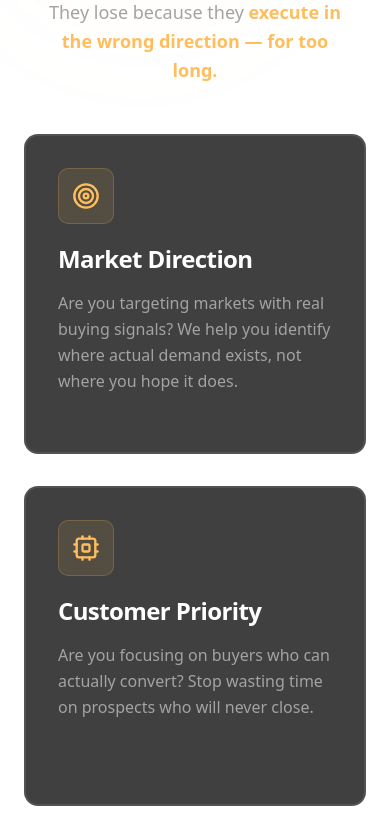
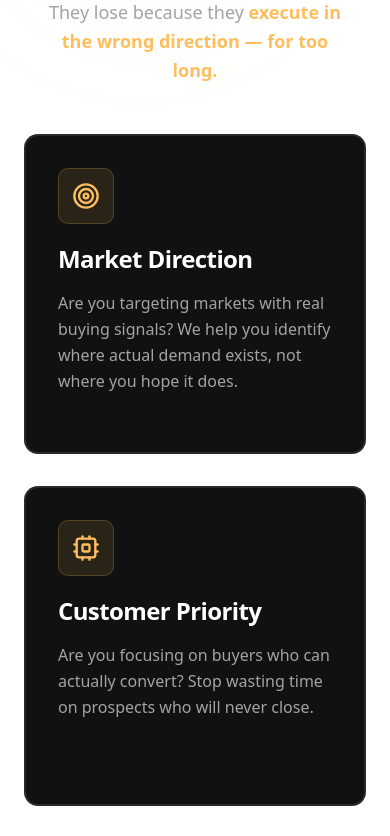
Before and after one commit to kizaloo2-sudo/origo-landingpage, a Next.js app: page / in a window 390 px wide. Shown: the part 1040-1876 px from the top of the page. Built offline with nearby package versions, Linux system fonts and the light colour scheme.

Commit message:
update_mobile_responsive_v4

```diff
--- a/components/landing/ValueProps.tsx
+++ b/components/landing/ValueProps.tsx
@@ -3,7 +3,6 @@
 import { motion } from "framer-motion";
 import SectionContainer from "@/components/ui/SectionContainer";
 import { Target, Cpu, TrendingUp, LucideIcon } from "lucide-react";
-import { useState, useEffect } from "react";
 
 interface ValuePropCardProps {
   icon: LucideIcon;
@@ -13,29 +12,6 @@ interface ValuePropCardProps {
 }
 
 function ValuePropCard({ icon: Icon, title, description, index }: ValuePropCardProps) {
-  const [isActive, setIsActive] = useState(false);
-  const [isHoverDevice, setIsHoverDevice] = useState(false);
-
-  useEffect(() => {
-    // Detect if device supports hover (desktop)
-    const mediaQuery = window.matchMedia('(hover: hover) and (pointer: fine)');
-    setIsHoverDevice(mediaQuery.matches);
-
-    const handleChange = (e: MediaQueryListEvent) => {
-      setIsHoverDevice(e.matches);
-    };
-
-    mediaQuery.addEventListener('change', handleChange);
-    return () => mediaQuery.removeEventListener('change', handleChange);
-  }, []);
-
-  const handleInteraction = () => {
-    // Only toggle on click for touch devices
-    if (!isHoverDevice) {
-      setIsActive(!isActive);
-    }
-  };
-
   return (
     <motion.div
       initial={{ opacity: 0, y: 30 }}
@@ -47,52 +23,30 @@ function ValuePropCard({ icon: Icon, title, description, index }: ValuePropCardP
         ease: [0.16, 1, 0.3, 1],
       }}
       className="group relative h-full"
-      onClick={handleInteraction}
-      {...(isHoverDevice && {
-        onMouseEnter: () => setIsActive(true),
-        onMouseLeave: () => setIsActive(false),
-      })}
     >
-      {/* Hover Glow Background */}
-      <div className={`absolute inset-0 rounded-xl sm:rounded-2xl blur-2xl sm:blur-3xl transition-all duration-500 -z-10 will-change-transform ${
-        isActive ? 'bg-[#febe5d]/5' : 'bg-[#febe5d]/0'
-      }`} />
+      {/* Hover Glow Background - Desktop Only */}
+      <div className="hidden md:block absolute inset-0 rounded-2xl blur-3xl transition-all duration-500 -z-10 group-hover:bg-[#febe5d]/5" />
 
       {/* Card Container */}
-      <div className={`h-full min-h-[320px] sm:min-h-[340px] bg-[#111111]/80 backdrop-blur-xl border-2 rounded-xl sm:rounded-2xl p-8 sm:p-10 md:p-12 transition-all duration-300 overflow-hidden ${
-        !isHoverDevice ? 'cursor-pointer' : ''
-      } ${
-        isActive
-          ? 'border-[#febe5d] shadow-[0_0_30px_rgba(254,190,93,0.2)] -translate-y-1 sm:-translate-y-2'
-          : 'border-white/10'
-      }`}>
+      <div className="h-full min-h-[320px] sm:min-h-[340px] bg-[#111111] border-2 border-white/10 rounded-xl sm:rounded-2xl p-8 sm:p-10 md:p-12 transition-all duration-300 overflow-hidden md:hover:border-[#febe5d] md:hover:shadow-[0_0_30px_rgba(254,190,93,0.2)] md:hover:-translate-y-2">
+
         {/* Icon Container */}
         <div className="mb-5 sm:mb-6">
-          <div className={`w-14 h-14 sm:w-16 sm:h-16 md:w-18 md:h-18 rounded-lg sm:rounded-xl bg-[#febe5d]/10 border border-[#febe5d]/20 flex items-center justify-center transition-all duration-300 ${
-            isActive
-              ? 'bg-[#febe5d]/20 border-[#febe5d]/40 scale-110'
-              : ''
-          }`}>
-            <Icon className={`w-7 h-7 sm:w-8 sm:h-8 md:w-9 md:h-9 text-[#febe5d] transition-transform duration-300 ${
-              isActive ? 'rotate-12' : ''
-            }`} strokeWidth={2} />
+          <div className="w-14 h-14 sm:w-16 sm:h-16 md:w-18 md:h-18 rounded-lg sm:rounded-xl bg-[#febe5d]/10 border border-[#febe5d]/20 flex items-center justify-center transition-all duration-300 md:group-hover:bg-[#febe5d]/20 md:group-hover:border-[#febe5d]/40 md:group-hover:scale-110">
+            <Icon className="w-7 h-7 sm:w-8 sm:h-8 md:w-9 md:h-9 text-[#febe5d] transition-transform duration-300 md:group-hover:rotate-12" strokeWidth={2} />
           </div>
         </div>
 
         {/* Content */}
-        <h3 className={`text-2xl sm:text-3xl md:text-4xl font-bold mb-4 sm:mb-5 tracking-tight leading-tight transition-colors duration-300 ${
-          isActive ? 'text-[#febe5d]' : 'text-white'
-        }`}>
+        <h3 className="text-2xl sm:text-3xl md:text-4xl font-bold mb-4 sm:mb-5 tracking-tight leading-tight text-white transition-colors duration-300 md:group-hover:text-[#febe5d]">
           {title}
         </h3>
         <p className="text-base sm:text-lg md:text-xl text-[#a3a3a3] leading-relaxed">
           {description}
         </p>
 
-        {/* Bottom Border Accent */}
-        <div className={`absolute bottom-0 left-0 right-0 h-1 bg-linear-to-r from-transparent via-[#febe5d] to-transparent transition-opacity duration-500 ${
-          isActive ? 'opacity-100' : 'opacity-0'
-        }`} />
+        {/* Bottom Border Accent - Desktop Only */}
+        <div className="hidden md:block absolute bottom-0 left-0 right-0 h-1 bg-gradient-to-r from-transparent via-[#febe5d] to-transparent opacity-0 transition-opacity duration-500 group-hover:opacity-100" />
       </div>
     </motion.div>
   );
@@ -124,7 +78,7 @@ export default function ValueProps() {
     <SectionContainer className="py-16 sm:py-20 md:py-24 lg:py-32 xl:py-40 relative px-6 sm:px-8">
       {/* Background Decoration */}
       <div className="absolute inset-0 pointer-events-none overflow-hidden">
-        <div className="absolute top-0 right-1/4 w-[300px] sm:w-[400px] h-[300px] sm:h-[400px] bg-[#febe5d]/3 rounded-full blur-3xl will-change-transform" />
+        <div className="absolute top-0 right-1/4 w-[300px] sm:w-[400px] h-[300px] sm:h-[400px] bg-[#febe5d]/3 rounded-full blur-3xl" />
       </div>
 
       {/* Section Header */}
```
